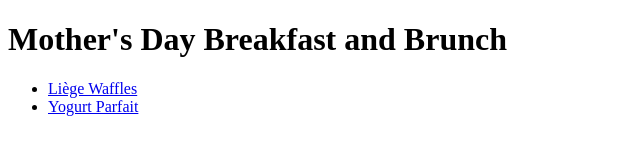
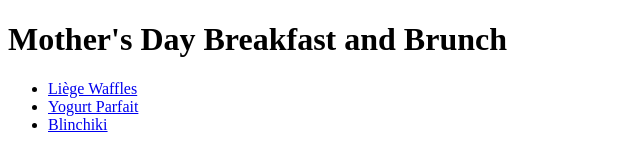
Before and after one commit to d-tomaz/odin-recipes, a plain HTML site: page index.html in a window 1280 px wide. Shown: the full height of the page, 0-640 px from the left. Drawn offline with Linux system fonts and the light colour scheme.

Commit message:
Add link to pancake.html in index.html

```diff
--- a/index.html
+++ b/index.html
@@ -9,6 +9,7 @@
         <ul>
             <li><a href="recipes/waffle.html">Liège Waffles</a></li>
             <li><a href="recipes/granola.html">Yogurt Parfait</a></li>
+            <li><a href="recipes/pancake.html">Blinchiki</a></li>
         </ul>
     </body>
 </html>
```
